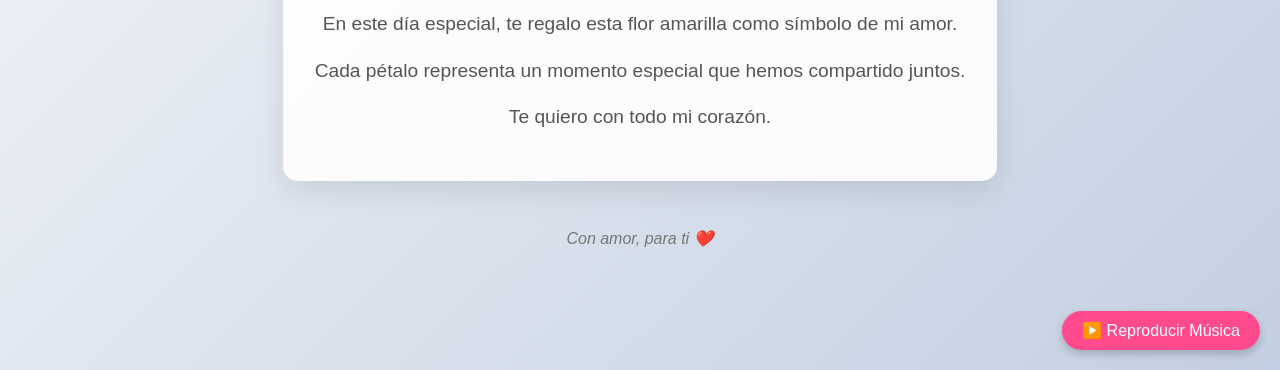
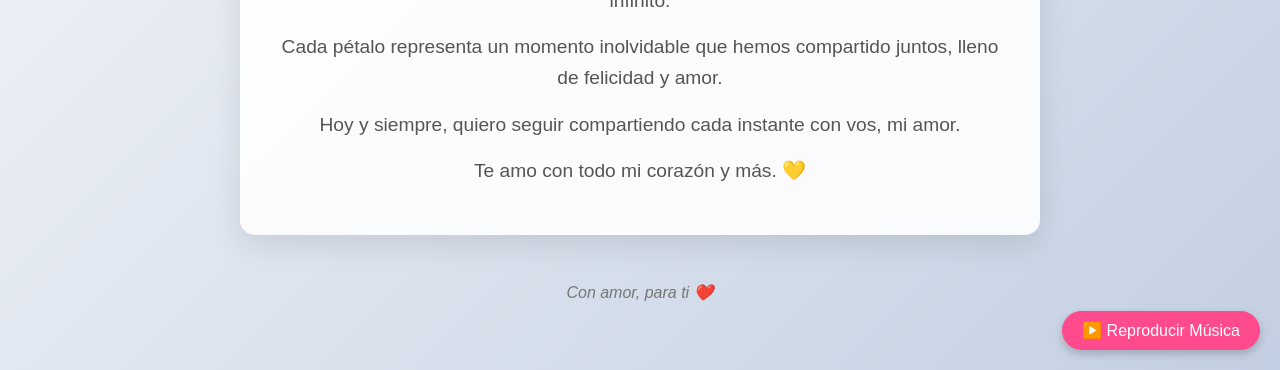
Before and after one commit to miltonramos15/dedicatoria-romantica, a plain HTML site: page index.html in a window 1280 px wide. Shown: the part 430-800 px from the top of the page. Drawn offline with Linux system fonts and the light colour scheme.

Commit message:
Actualización del texto romántico con mensaje personalizado

```diff
--- a/index.html
+++ b/index.html
@@ -74,9 +74,10 @@
 
         <div class="message">
             <h1>Feliz 21 de Septiembre</h1>
-            <p class="romantic-text">En este día especial, te regalo esta flor amarilla como símbolo de mi amor.</p>
-            <p class="romantic-text">Cada pétalo representa un momento especial que hemos compartido juntos.</p>
-            <p class="romantic-text">Te quiero con todo mi corazón.</p>
+            <p class="romantic-text">En este día tan especial, te regalo estas flores amarillas como símbolo de mi amor infinito.</p>
+            <p class="romantic-text">Cada pétalo representa un momento inolvidable que hemos compartido juntos, lleno de felicidad y amor.</p>
+            <p class="romantic-text">Hoy y siempre, quiero seguir compartiendo cada instante con vos, mi amor.</p>
+            <p class="romantic-text">Te amo con todo mi corazón y más. 💛</p>
         </div>
     </div>
 
```
